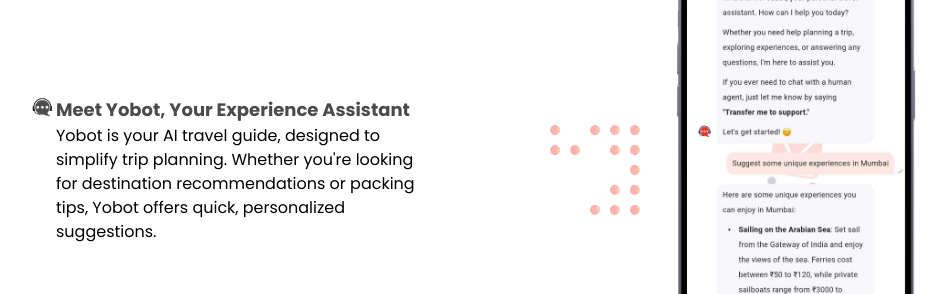
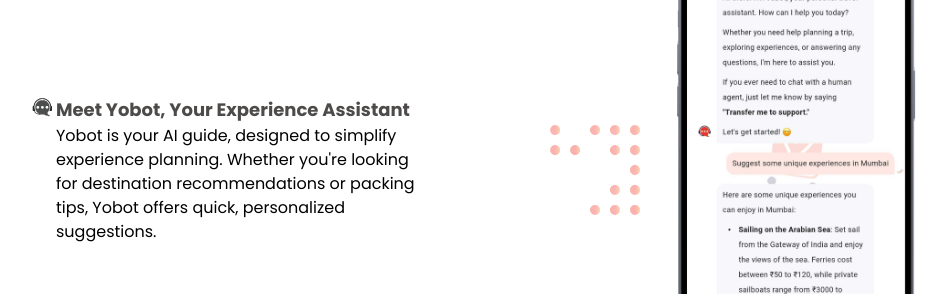
Before and after one commit to atharva-777/onyo-beta, a Next.js app: page / in a window 1280 px wide. Shown: the part 5360-5654 px from the top of the page, without its empty margins (160-1107 px from the left). Built offline with nearby package versions, Linux system fonts and the light colour scheme.

Commit message:
Update yobot description

```diff
--- a/app/components/sections/HowItWorks.tsx
+++ b/app/components/sections/HowItWorks.tsx
@@ -145,9 +145,9 @@
             Meet Yobot, Your Experience Assistant
           </h3>
           <p className="pl-6 lg:w-96">
-            Yobot is your AI travel guide, designed to simplify trip planning.
-            Whether you&apos;re looking for destination recommendations or
-            packing tips, Yobot offers quick, personalized suggestions.
+            Yobot is your AI guide, designed to simplify experience planning.
+            Whether you're looking for destination recommendations or packing
+            tips, Yobot offers quick, personalized suggestions.
           </p>
         </div>
 
```
